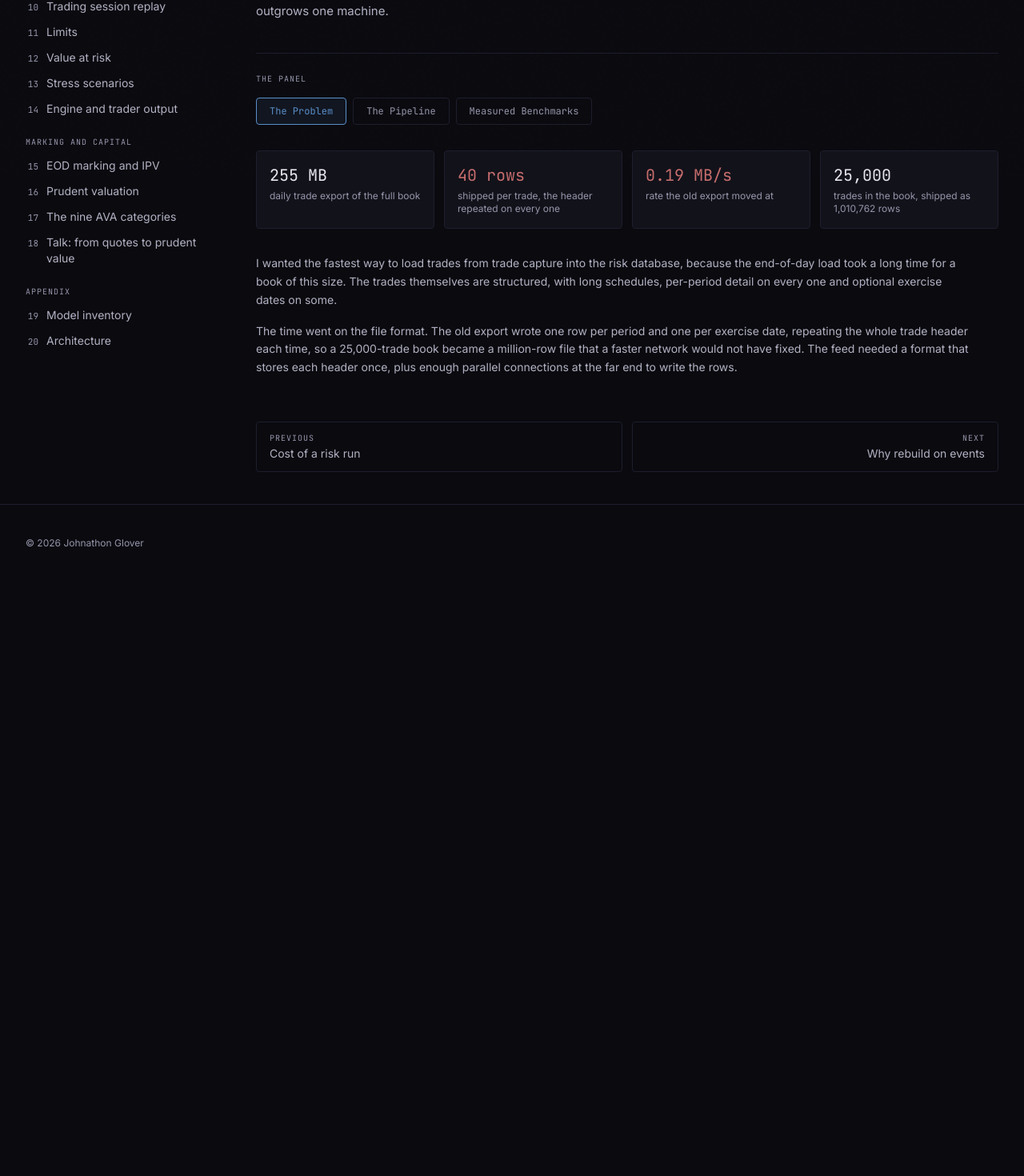
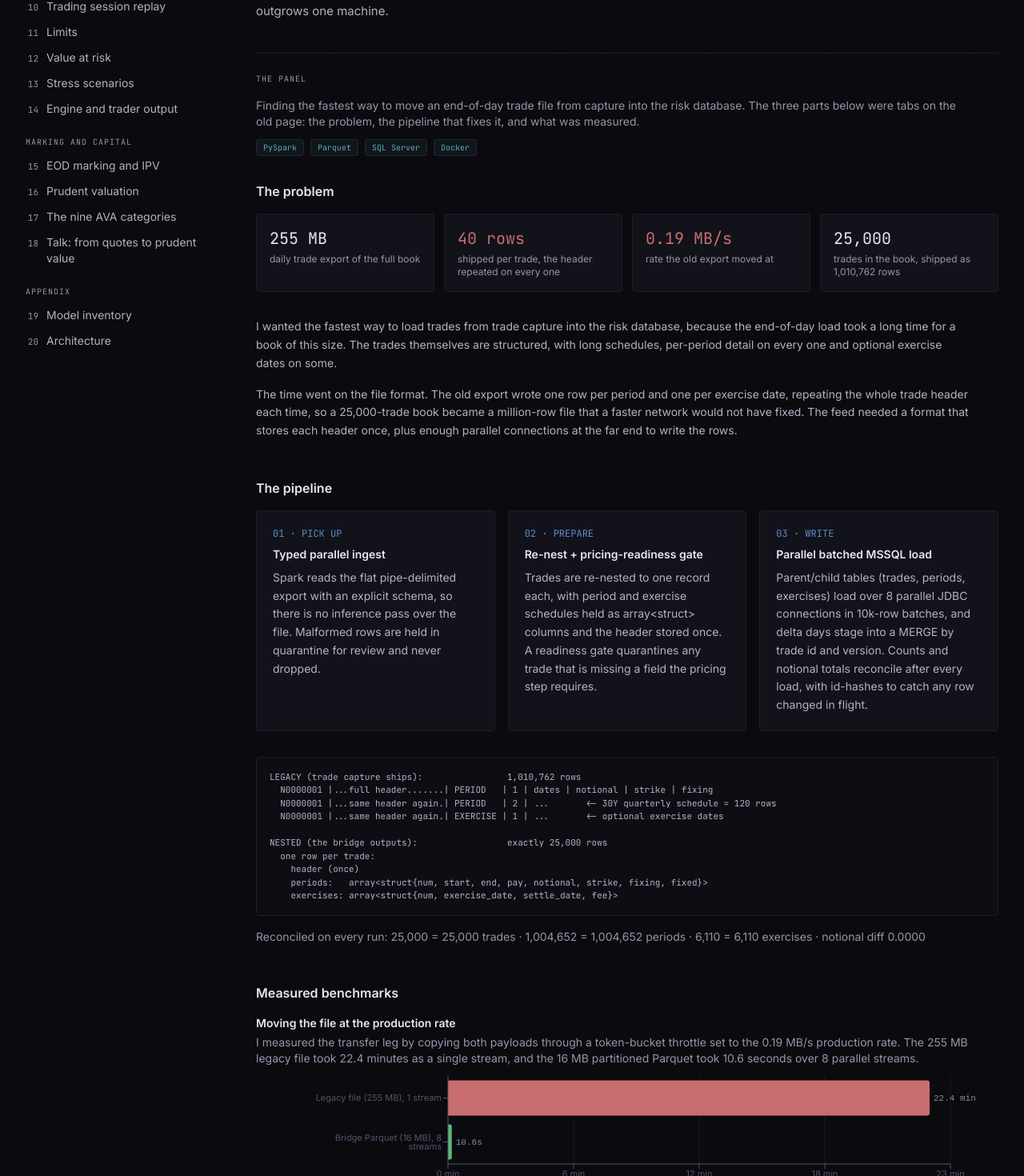
Before and after one commit to jrwglover/portfolio, a React (Vite) app: page /rates/trade-feed in a window 1280 px wide. Shown: the part 580-2050 px from the top of the page at 80% size. Before the commit the page ends 1307 px from the top, so only its background shows below. Built offline with nearby package versions, Linux system fonts and the light colour scheme.

Commit message:
Chapters keep the dashboards' intros and badges; the trade feed chapter shows all three parts

```diff
--- a/src/components/dashboards/curve_model/CurveModelDashboard.tsx
+++ b/src/components/dashboards/curve_model/CurveModelDashboard.tsx
@@ -422,21 +422,30 @@ export default function CurveModelDashboard({ defaultTab, breadcrumb, chapter }:
 
   return (
     <div className={chapter ? '' : 'max-w-6xl mx-auto px-6 py-10'}>
-      {!chapter && (<>
+      {!chapter && (
       <DashboardHeader
         label={(breadcrumb ?? ['Rates']).join(' / ')}
         title="Curve Market Data Model"
         subtitle="The quotes each curve is built from, and each one repriced afterwards by the curve it went into"
         techBadges={['C++', 'QuantLib', 'CUDA', 'GlobalBootstrap']}
       />
-
-      <p className="text-sm mb-8 -mt-6 max-w-4xl" style={{ color: 'var(--text-dim)' }}>
+      )}
+      {chapter && (
+        <div className="flex flex-wrap gap-2 mb-4">
+          {['C++', 'QuantLib', 'CUDA', 'GlobalBootstrap'].map(b => (
+            <span key={b} className="font-mono text-[10px] px-2 py-0.5 rounded" style={{ background: 'rgba(94,170,181,0.08)', border: '1px solid rgba(94,170,181,0.15)', color: 'var(--accent-cool)' }}>{b}</span>
+          ))}
+        </div>
+      )}
+
+      <p className={'text-sm mb-8 max-w-4xl' + (chapter ? '' : ' -mt-6')} style={{ color: 'var(--text-dim)' }}>
         I wrote the engine in C++17 on QuantLib, with CUDA for the GPU comparison. The
         book is priced and risked on one curve per currency dated to its central
         bank&apos;s meetings, ESTR (ECB), SOFR (FOMC), SONIA (MPC) and AONIA (RBA). The
         tenor and IMM builds are only for comparison.
       </p>
 
+      {!chapter && (
       <div className="flex gap-2 mb-8 flex-wrap">
         {TABS.map(t => (
           <button key={t.key} onClick={() => setTab(t.key)}
@@ -444,7 +453,7 @@ export default function CurveModelDashboard({ defaultTab, breadcrumb, chapter }:
             style={chip(tab === t.key, '#5b8fc9')}>{t.label}</button>
         ))}
       </div>
-      </>)}
+      )}
 
       {tab === 'inputs' && inputs && (
         <div>
--- a/src/components/dashboards/spark_bridge/BridgeDashboard.tsx
+++ b/src/components/dashboards/spark_bridge/BridgeDashboard.tsx
@@ -72,15 +72,32 @@ export default function BridgeDashboard({ defaultTab, breadcrumb, chapter }: { d
         techBadges={['PySpark', 'Parquet', 'SQL Server', 'Docker']}
       />
       )}
+      {chapter && (
+        <div className="mb-8">
+          <p className="text-sm mb-3 max-w-4xl" style={{ color: 'var(--text-dim)' }}>
+            Finding the fastest way to move an end-of-day trade file from capture into
+            the risk database. The three parts below were tabs on the old page: the
+            problem, the pipeline that fixes it, and what was measured.
+          </p>
+          <div className="flex flex-wrap gap-2">
+            {['PySpark', 'Parquet', 'SQL Server', 'Docker'].map(b => (
+              <span key={b} className="font-mono text-[10px] px-2 py-0.5 rounded" style={{ background: 'rgba(94,170,181,0.08)', border: '1px solid rgba(94,170,181,0.15)', color: 'var(--accent-cool)' }}>{b}</span>
+            ))}
+          </div>
+        </div>
+      )}
+      {!chapter && (
       <div className="flex gap-2 mb-8 flex-wrap">
         {TABS.map(t => (
           <button key={t.key} onClick={() => setTab(t.key)}
             className="font-mono text-xs px-4 py-2 rounded" style={chip(tab === t.key)}>{t.label}</button>
         ))}
       </div>
+      )}
 
-      {tab === 'problem' && (
+      {(chapter || tab === 'problem') && (
         <div>
+          {chapter && <h3 className="text-base font-semibold mb-4" style={{ color: 'var(--text-primary)' }}>The problem</h3>}
           <div className="grid grid-cols-2 md:grid-cols-4 gap-3 mb-8">
             <Stat v="255 MB" l="daily trade export of the full book" />
             <Stat v="40 rows" l="shipped per trade, the header repeated on every one" accent="#c86e6e" />
@@ -107,8 +124,9 @@ export default function BridgeDashboard({ defaultTab, breadcrumb, chapter }: { d
         </div>
       )}
 
-      {tab === 'pipeline' && (
-        <div>
+      {(chapter || tab === 'pipeline') && (
+        <div className={chapter ? 'mt-12' : ''}>
+          {chapter && <h3 className="text-base font-semibold mb-4" style={{ color: 'var(--text-primary)' }}>The pipeline</h3>}
           <div className="grid md:grid-cols-3 gap-4 mb-8">
             <Stage n="01 · PICK UP" title="Typed parallel ingest"
               body="Spark reads the flat pipe-delimited export with an explicit schema, so there is no inference pass over the file. Malformed rows are held in quarantine for review and never dropped." />
@@ -137,8 +155,9 @@ NESTED (the bridge outputs):                 exactly 25,000 rows
         </div>
       )}
 
-      {tab === 'benchmarks' && (
-        <div className="space-y-10">
+      {(chapter || tab === 'benchmarks') && (
+        <div className={'space-y-10' + (chapter ? ' mt-12' : '')}>
+          {chapter && <h3 className="text-base font-semibold mb-4" style={{ color: 'var(--text-primary)' }}>Measured benchmarks</h3>}
           <div>
             <h3 className="text-sm font-semibold mb-1" style={{ color: 'var(--text-primary)' }}>
               Moving the file at the production rate
```
